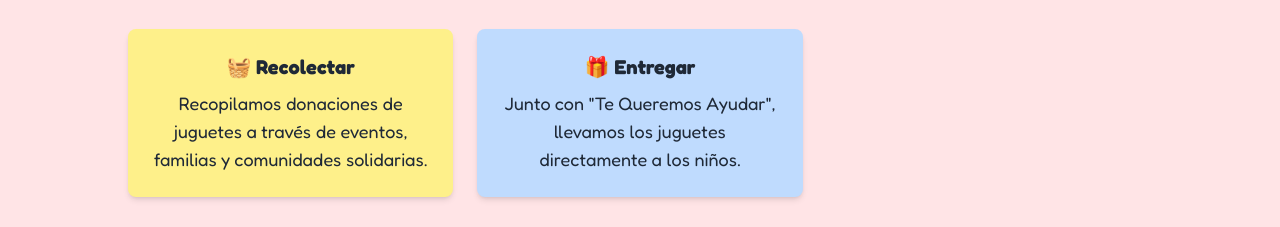
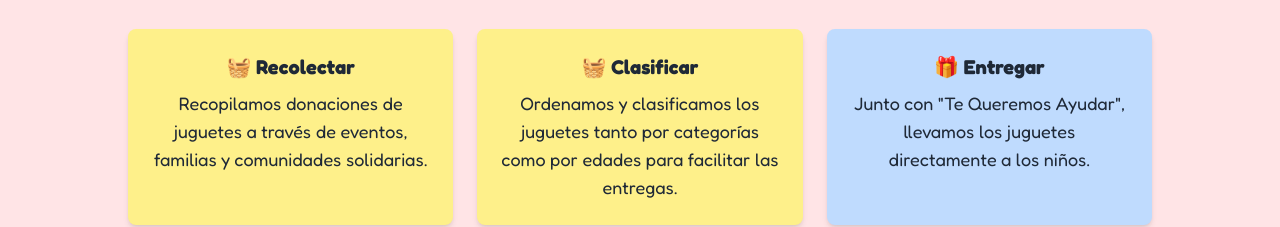
Before and after one commit to TCT1/plus-damour, a plain HTML site: page index.html in a window 1280 px wide. Shown: the part 731-958 px from the top of the page. Drawn offline with nearby package versions, Linux system fonts and the light colour scheme.

Commit message:
1.2.4 Corrección de textos

```diff
--- a/index.html
+++ b/index.html
@@ -199,6 +199,10 @@
             <div class="bg-yellow-200 p-6 rounded-lg shadow-md hover-card text-lg">
                 <h4 class="font-bold text-xl mb-2">🧺 Recolectar</h4>
                 <p>Recopilamos donaciones de juguetes a través de eventos, familias y comunidades solidarias.</p>
+            </div>
+            <div class="bg-yellow-200 p-6 rounded-lg shadow-md hover-card text-lg">
+                <h4 class="font-bold text-xl mb-2">🧺 Clasificar</h4>
+                <p>Ordenamos y clasificamos los juguetes tanto por categorías como por edades para facilitar las entregas.</p>
             </div>
             <div class="bg-blue-200 p-6 rounded-lg shadow-md hover-card text-lg">
                 <h4 class="font-bold text-xl mb-2">🎁 Entregar</h4>
```
